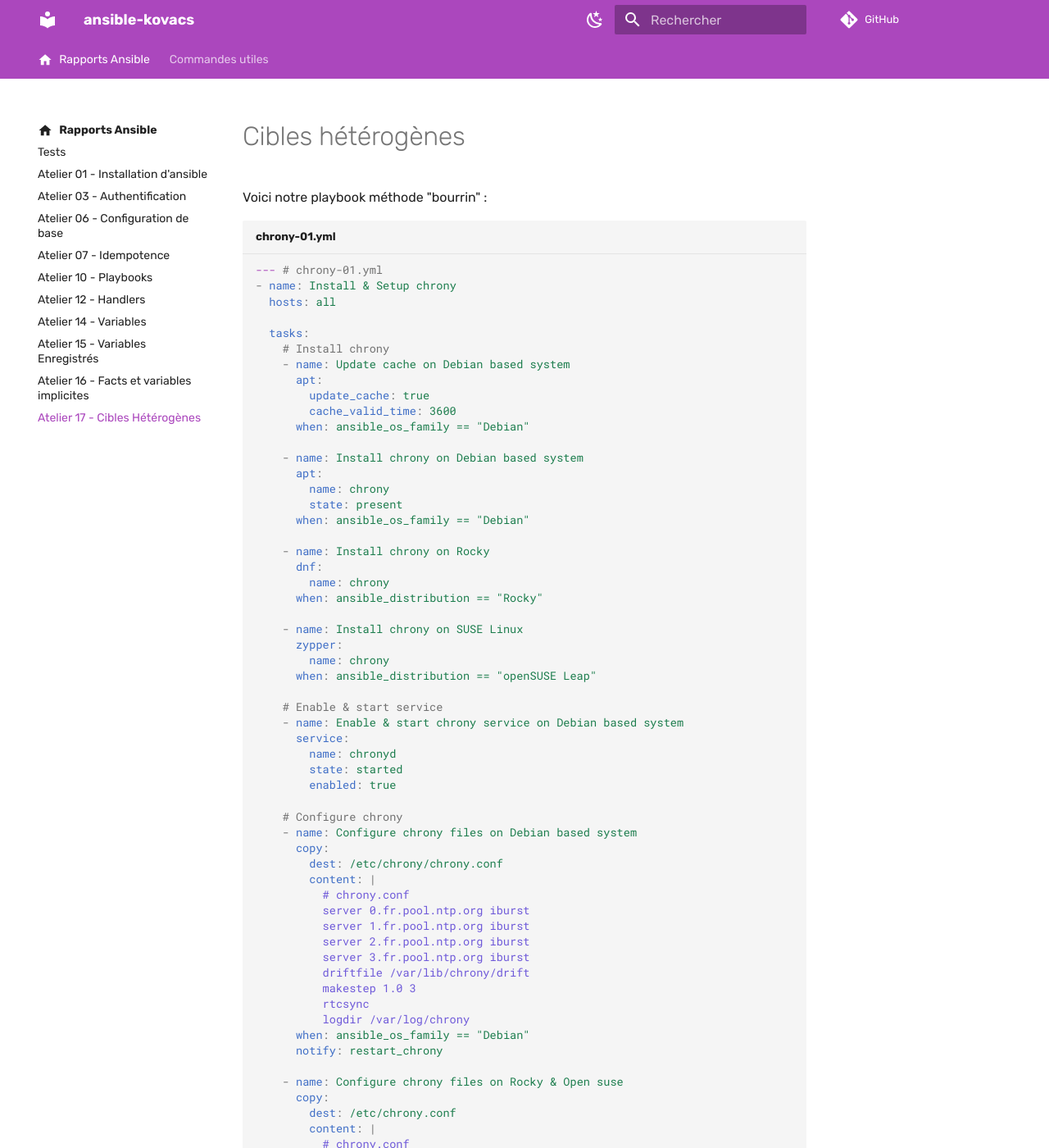
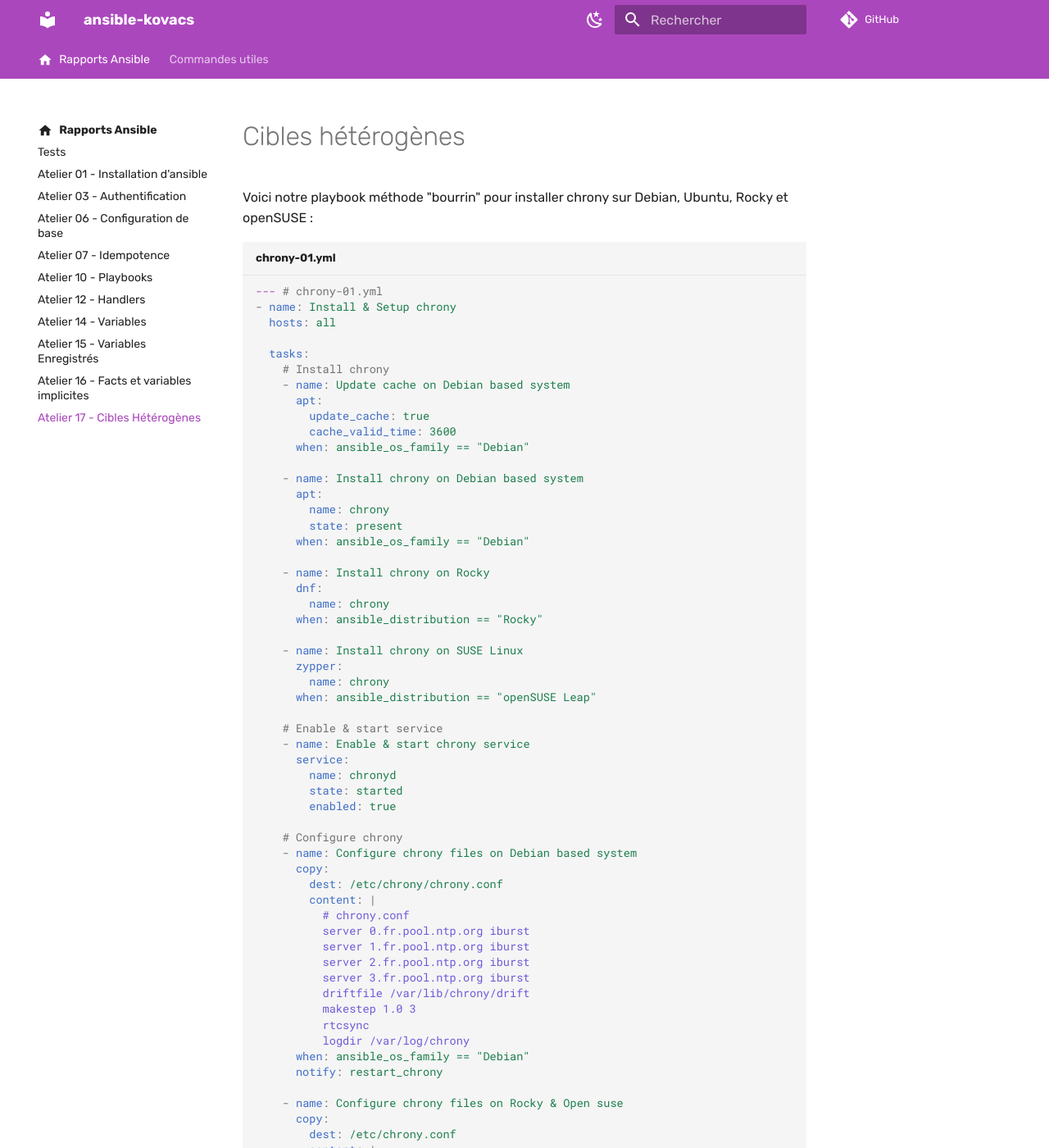
Before and after one commit to saiqo/ansible-kovacs, an MkDocs documentation site: the page built from docs/17-Cibles-Heterogenes/index.md, in a window 1280 px wide and 1400 px high. Shown: the whole window at 82% size. Built offline with MkDocs 1.6.1 and Material for MkDocs 9.7.7, drawn with Linux system fonts in a browser that asks for light colours; comment, search, counter and statistics services are not loaded.

Commit message:
Edit atelier 17

````diff
--- a/docs/17-Cibles-Heterogenes/index.md
+++ b/docs/17-Cibles-Heterogenes/index.md
@@ -1,6 +1,6 @@
 # Cibles hétérogènes
 
-Voici notre playbook méthode "bourrin" :
+Voici notre playbook méthode "bourrin" pour installer chrony sur Debian, Ubuntu, Rocky et openSUSE :
 
 ``` yaml title="chrony-01.yml"
 --- # chrony-01.yml
@@ -32,7 +32,7 @@ Voici notre playbook méthode "bourrin" :
       when: ansible_distribution == "openSUSE Leap"
 
     # Enable & start service
-    - name: Enable & start chrony service on Debian based system
+    - name: Enable & start chrony service
       service:
         name: chronyd
         state: started
````
